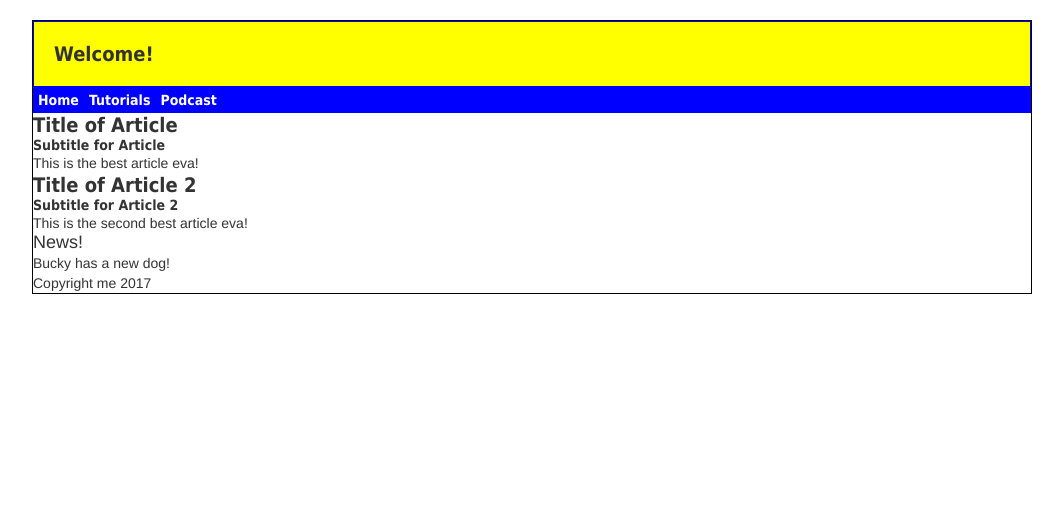
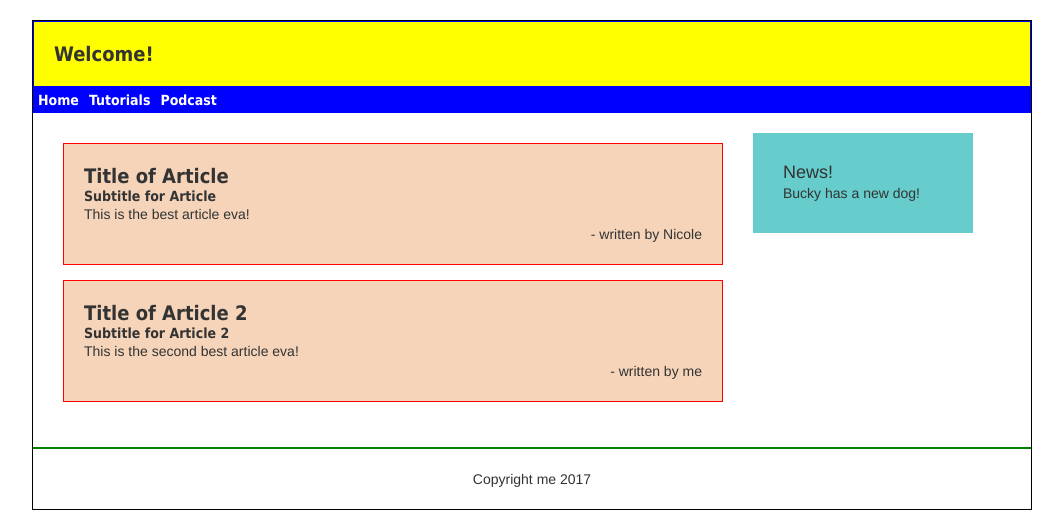
Before and after one commit to nebeinstein/html-tutorial, an Angular app: page / in a window 1280 px wide. Shown: the top 526 px of the page, without its empty margins (108-1171 px from the left). Built offline with nearby package versions, Linux system fonts and the light colour scheme.

Commit message:
styled the header, footer, and home components in the standard box model (the header may have been styled in the previous commit)

```diff
--- a/src/app/footer/footer.component.css
+++ b/src/app/footer/footer.component.css
@@ -6,3 +6,10 @@
 footer {
 	display: block;
 }
+
+#the_footer {
+	clear: both;
+	text-align: center;
+	padding: 20px;
+	border-top: 2px solid green;
+}
--- a/src/app/home/home.component.css
+++ b/src/app/home/home.component.css
@@ -14,3 +14,28 @@ h2 {
 section, article, aside {
 	display: block;
 }
+
+#main_section{
+	float: left;
+	width: 660px;
+	margin: 30px; /* 720px, 280px left */
+}
+
+#side_news{
+	float: left;
+	width: 220px;
+	margin: 20px 0px;
+	padding: 30px;
+	background: #66CCCC;
+}
+
+article {
+	background: #F5D4B9;
+	border: 1px solid red;
+	padding: 20px;
+	margin-bottom: 15px;
+}
+
+article footer {
+	text-align: right;
+}
--- a/src/app/home/home.component.html
+++ b/src/app/home/home.component.html
@@ -6,6 +6,9 @@
 				<h2>Subtitle for Article</h2>
 			</header>
 			<p>This is the best article eva!</p>
+			<footer>
+				<p>- written by Nicole</p>
+			</footer>
 		</article>
 		<article>
 			<header>
@@ -13,6 +16,9 @@
 				<h2>Subtitle for Article 2</h2>
 			</header>
 			<p>This is the second best article eva!</p>
+			<footer>
+				<p>- written by me</p>
+			</footer>
 		</article>
 	</section>
 
```
